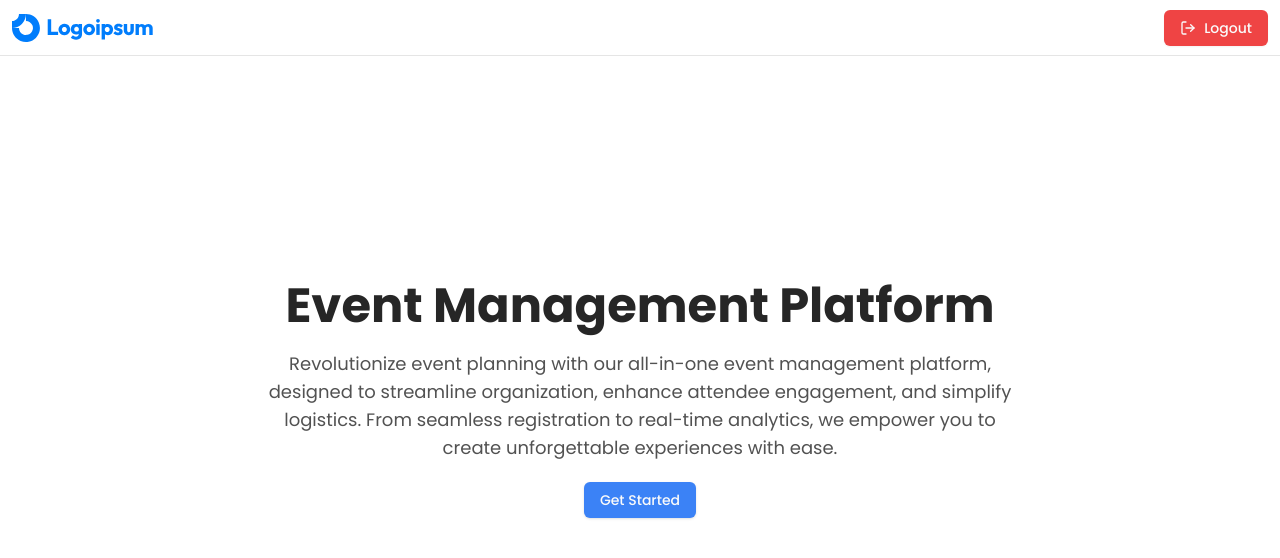
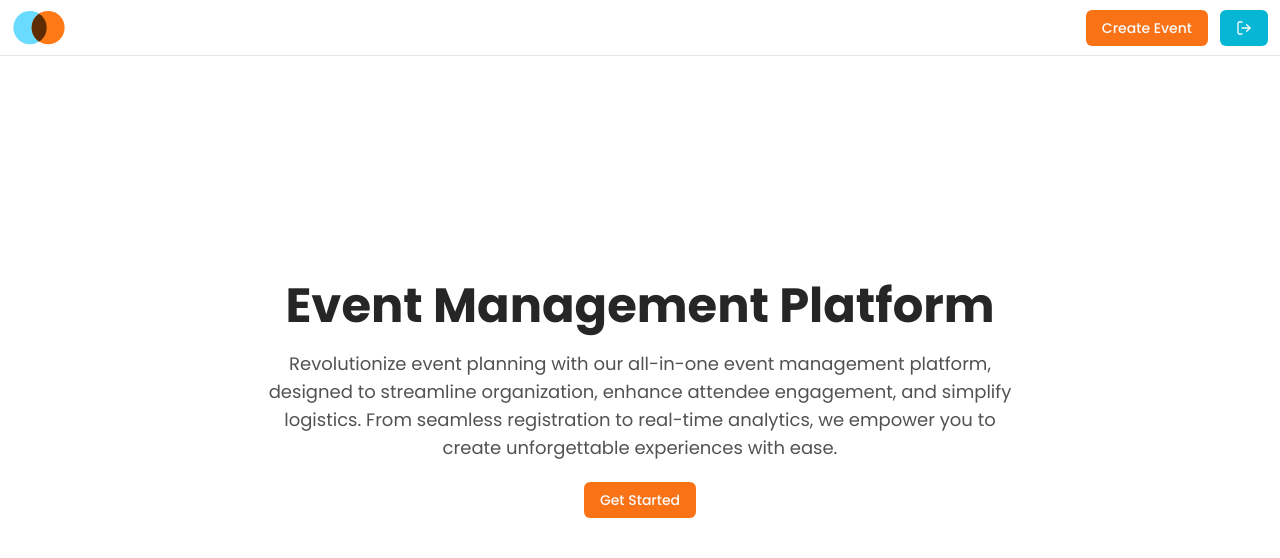
Before and after one commit to aruncode49/Event-Management-Platform, a React (Vite) app in the folder Frontend/: page / in a window 1280 px wide. Shown: the top 558 px of the page. Built offline with nearby package versions, Linux system fonts and the light colour scheme; sample sign-in values are in the browser's storage.

Commit message:
created dashboard and event form routing and refactor button colors

```diff
--- a/Frontend/src/App.jsx
+++ b/Frontend/src/App.jsx
@@ -8,6 +8,8 @@ import HomePage from "./pages/HomePage";
 import SigninPage from "./pages/SigninPage";
 import SignupPage from "./pages/SignupPage";
 import Layout from "./components/custom/Layout";
+import DashboardPage from "./pages/DashboardPage";
+import EventFormPage from "./pages/EventFormPage";
 
 const router = createBrowserRouter(
   createRoutesFromElements(
@@ -15,6 +17,8 @@ const router = createBrowserRouter(
       <Route index element={<HomePage />} />
       <Route path="/sign-in" element={<SigninPage />} />
       <Route path="/sign-up" element={<SignupPage />} />
+      <Route path="/dashboard" element={<DashboardPage />} />
+      <Route path="/manage-event/:id?" element={<EventFormPage />} />
       <Route path="*" element={<p>Page not found</p>} />
     </Route>
   )
--- a/Frontend/src/components/custom/Layout.jsx
+++ b/Frontend/src/components/custom/Layout.jsx
@@ -6,7 +6,7 @@ const Layout = () => {
   return (
     <>
       <Navbar />
-      <div className="pt-14 px-3 h-[calc(100vh-56px)]">
+      <div className="pt-14 px-3 h-[calc(100vh-56px)] container mx-auto">
         <Outlet />
       </div>
       <Toaster richColors />
--- a/Frontend/src/components/custom/Navbar.jsx
+++ b/Frontend/src/components/custom/Navbar.jsx
@@ -25,7 +25,7 @@ const Navbar = () => {
       <div className="container mx-auto h-full flex items-center px-3 justify-between">
         {/* Logo */}
         <Link to="/">
-          <img src="/logo.svg" alt="Logo" className="h-7" />
+          <img src="/logo.svg" alt="Logo" className="h-8 sm:h-9" />
         </Link>
 
         {/* Sign In */}
@@ -37,10 +37,14 @@ const Navbar = () => {
 
         {/* Sign Out */}
         {!isAuthPage && isUserPresent && (
-          <Button onClick={onLogout} variant="destructive">
-            <LogOut />
-            Logout
-          </Button>
+          <div className="flex items-center gap-2 md:gap-3">
+            <Button onClick={() => navigate("/manage-event")}>
+              Create Event
+            </Button>
+            <Button title="Logout" onClick={onLogout} variant="secondary">
+              <LogOut />
+            </Button>
+          </div>
         )}
       </div>
     </div>
--- a/Frontend/src/components/ui/button.jsx
+++ b/Frontend/src/components/ui/button.jsx
@@ -9,13 +9,12 @@ const buttonVariants = cva(
   {
     variants: {
       variant: {
-        default: "bg-blue-500 text-primary-foreground shadow hover:bg-blue-600",
+        default: "bg-orange-500 text-primary-foreground hover:bg-orange-600",
+        secondary: "bg-cyan-500 text-primary-foreground hover:bg-cyan-600",
         destructive:
           "bg-destructive text-destructive-foreground shadow-sm hover:bg-destructive/90",
         outline:
           "border border-input bg-background shadow-sm hover:bg-accent hover:text-accent-foreground",
-        secondary:
-          "bg-secondary text-secondary-foreground shadow-sm hover:bg-secondary/80",
         ghost: "hover:bg-accent hover:text-accent-foreground",
         link: "text-primary underline-offset-4 hover:underline",
       },
--- /dev/null
+++ b/Frontend/src/pages/DashboardPage.jsx
@@ -0,0 +1,19 @@
+import React, { useEffect } from "react";
+import { useNavigate } from "react-router-dom";
+
+const DashboardPage = () => {
+  // hooks
+  const navigate = useNavigate();
+
+  // effects
+  useEffect(() => {
+    const isUserPresent = localStorage.getItem("user");
+    if (!isUserPresent) {
+      navigate("/sign-in");
+    }
+  }, []);
+
+  return <div>Dashboard Page</div>;
+};
+
+export default DashboardPage;
--- /dev/null
+++ b/Frontend/src/pages/EventFormPage.jsx
@@ -0,0 +1,10 @@
+import { useParams } from "react-router-dom";
+
+const EventFormPage = () => {
+  // hooks
+  const { id } = useParams();
+
+  return <div>EventFormPage: {id}</div>;
+};
+
+export default EventFormPage;
--- a/Frontend/src/pages/SigninPage.jsx
+++ b/Frontend/src/pages/SigninPage.jsx
@@ -101,7 +101,8 @@ const SigninPage = () => {
       <Button
         onClick={onGuestLogin}
         disabled={userLoading || guestLoading}
-        className="w-full bg-green-500 hover:bg-green-600 mt-4"
+        variant="secondary"
+        className="w-full mt-4"
       >
         {guestLoading ? <Loader className="animate-spin" /> : "Login as Guest"}
       </Button>
```
Also changed, not shown: Frontend/public/logo.svg.
